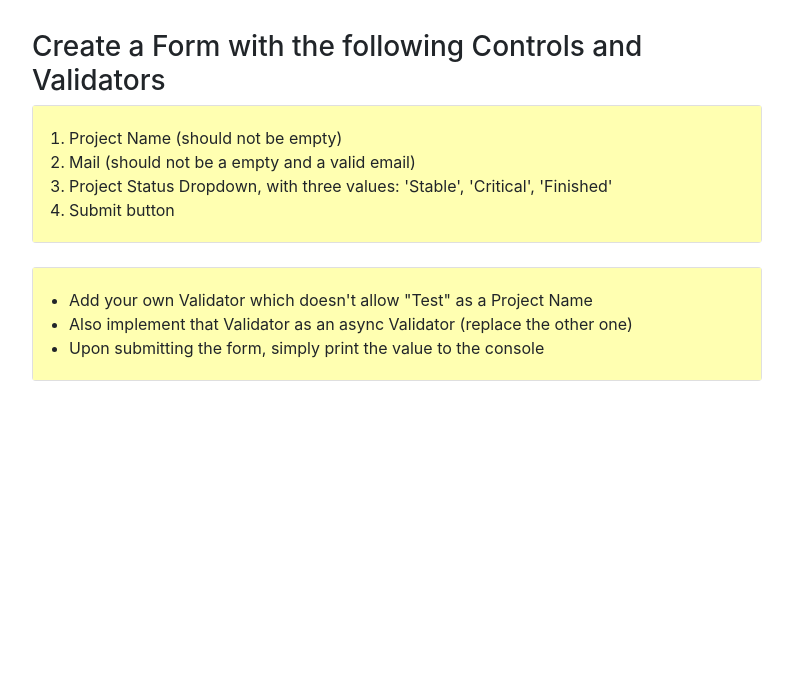
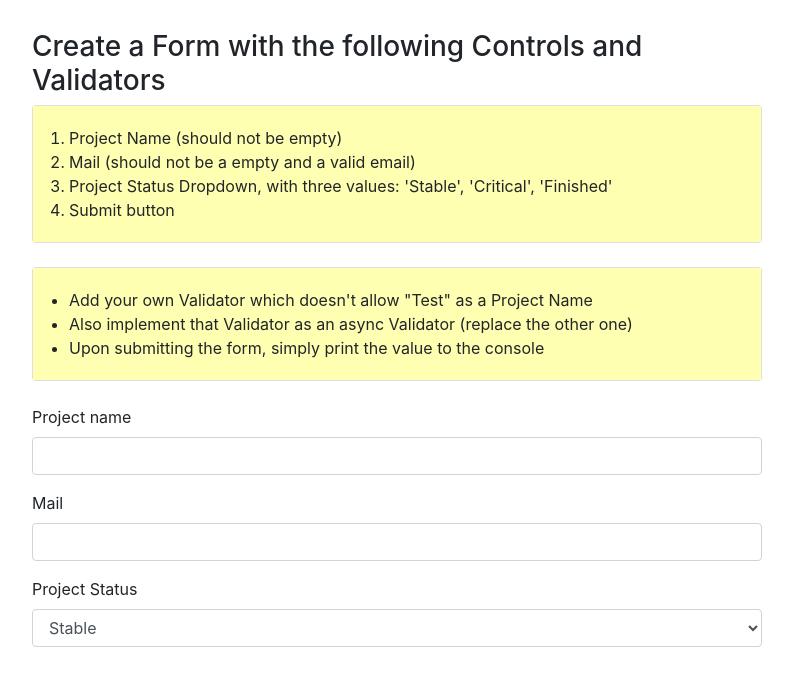
Before and after one commit to ddeveloper72/Angular-Reactive-Forms-Assignment, an Angular app: page / in a window 1280 px wide. Shown: the top 686 px of the page, without its empty margins (53-846 px from the left). Built offline with nearby package versions, Linux system fonts and the light colour scheme.

Commit message:
Constructinng the form wip

```diff
--- a/src/app/app.component.html
+++ b/src/app/app.component.html
@@ -22,6 +22,33 @@
           </ul>
         </div>
       </div>
+      <br>
+      <form >
+        <div class="form-group">
+          <label for="name">Project name</label>
+          <input
+          type="text"
+          id="name"
+          class="form-control">
+        </div>
+        <div class="form-group">
+          <label for="name">Mail</label>
+          <input
+          type="email"
+          id="email"
+          class="form-control">
+        </div>
+        <div class="form-group">
+          <label for="status">Project Status</label>
+          <select
+          id="status"
+          class="form-control">
+          <option value="stable">Stable</option>
+          <option value="critical">Critical</option>
+          <option value="finished">Finished</option>
+        </select>
+        </div>
+      </form>
     </div>
   </div>
 </div>
```
